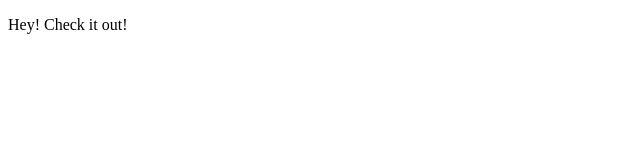
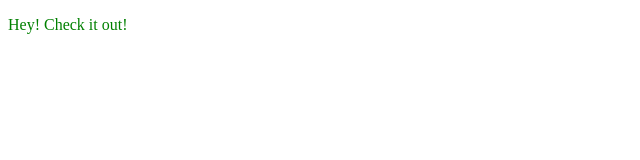
Before and after one commit to LIBANAHMED261/libanahmed261.github.io, a plain HTML site: page index.html in a window 1280 px wide. Shown: the full height of the page, 0-640 px from the left. Drawn offline with Linux system fonts and the light colour scheme.

Commit message:
Added basic style

```diff
--- a/style.css
+++ b/style.css
@@ -1,3 +1,3 @@
-p{
-color; green
+p {
+  color: green;
 }
```
